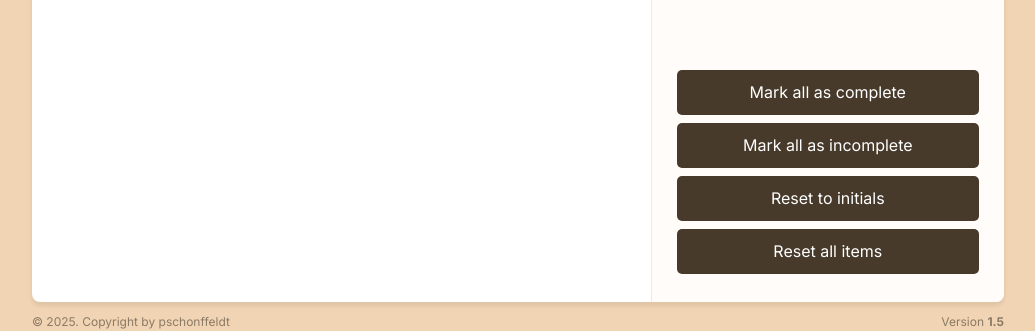
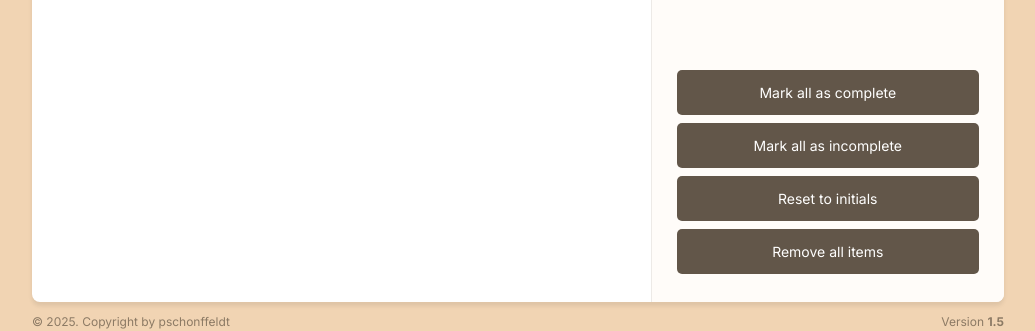
Before and after one commit to pschonffeldt/list, a React (Vite) app: page / in a window 1280 px wide. Shown: the part 403-734 px from the top of the page, without its empty margins (122-1157 px from the left). Built offline with nearby package versions, Linux system fonts and the light colour scheme.

Commit message:
Update ButtonGroup module

```diff
--- a/src/components/Button.jsx
+++ b/src/components/Button.jsx
@@ -1,3 +1,7 @@
-export default function Button({ children }) {
-  return <button className="btn">{children}</button>;
+export default function Button({ type, children }) {
+  return (
+    <button className={`btn ${type === "secondary" ? "btn--secondary" : ""}`}>
+      {children}
+    </button>
+  );
 }
--- a/src/components/ButtonGroup.jsx
+++ b/src/components/ButtonGroup.jsx
@@ -1,12 +1,21 @@
 import Button from "./Button";
 
 export default function ButtonGroup() {
+  const secondaryButtons = [
+    "Mark all as complete",
+    "Mark all as incomplete",
+    "Reset to initials",
+    "Remove all items",
+  ];
   return (
     <section className="button-group">
-      <Button>Mark all as complete</Button>
-      <Button>Mark all as incomplete</Button>
-      <Button>Reset to initials</Button>
-      <Button>Reset all items</Button>
+      {secondaryButtons.map((text) => {
+        return (
+          <Button key={text} type="secondary">
+            {text}
+          </Button>
+        );
+      })}
     </section>
   );
 }
```
Also changed, not shown: .eslintrc.cjs.
